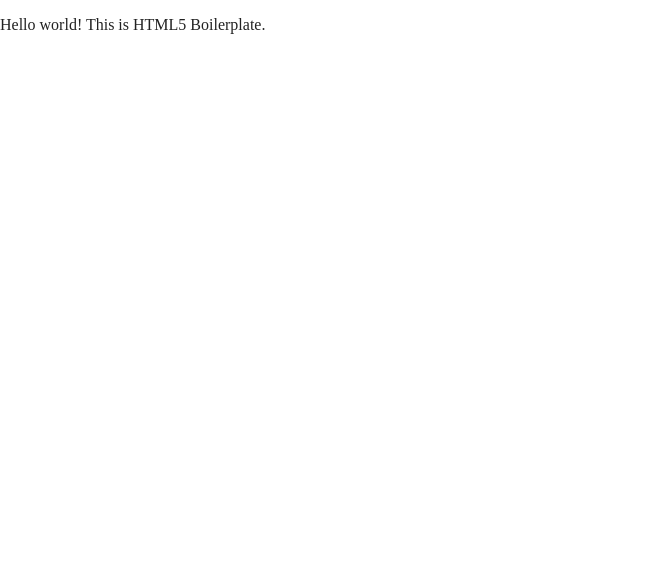
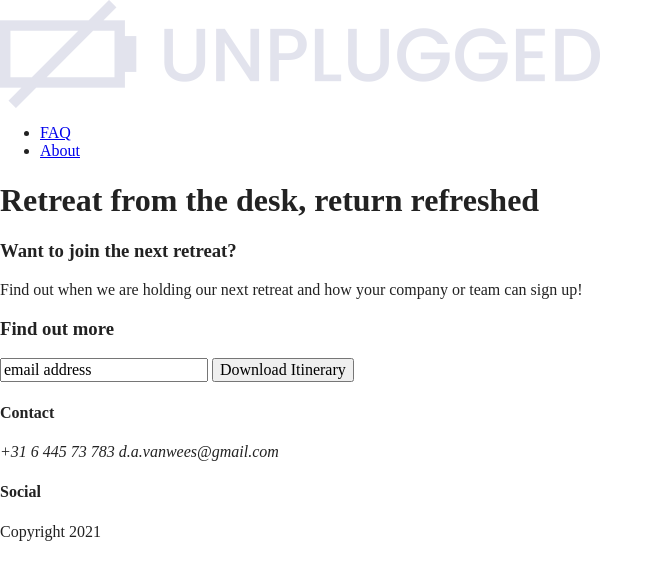
Before and after one commit to Denise-arlette/unplugged, a website built with Parcel: page index.html in a window 1280 px wide. Shown: the whole page, without its empty margins (0-663 px from the left). Built offline with nearby package versions, Linux system fonts and the light colour scheme.

Commit message:
HTML code header footer

```diff
--- a/index.html
+++ b/index.html
@@ -3,7 +3,7 @@
 
 <head>
   <meta charset="utf-8">
-  <title></title>
+  <title>Unplugged</title>
   <meta name="description" content="">
   <meta name="viewport" content="width=device-width, initial-scale=1">
 
@@ -25,7 +25,81 @@
 <body>
 
   <!-- Add your site or application content here -->
-  <p>Hello world! This is HTML5 Boilerplate.</p>
+  <header>
+      <div class="content-wrapper">
+        <a href="#"><img src="img/unpluggedlogo.png" alt="unplugged logo"></a>
+        <div class="header-divider"></div>
+        <nav>
+          <ul>
+            <li><a href="faq/index.html" target="_blank">FAQ</a></li>
+            <li><a href="about/index.html" target="_blank">About</a> </li>
+          </ul>
+        </nav>
+        <div class="header-image">
+        </div>
+        <h1>Retreat from the desk, return refreshed</h1>
+      </div> <!--header content-wrapper ends here-->
+  </header>
+
+  <main>
+    <section>
+      <div class="newsletter">
+        <h3>Want to join the next retreat?</h3>
+        <p>Find out when we are holding our next retreat and how your company or team can sign up!</p>
+        <h3>Find out more</h3>
+        <aside>
+          <input type="text" name="name" value="email address">
+          <input type="button" value="Download Itinerary">
+        </aside>
+      </div>
+
+    </section>
+
+    <section>
+      <div class="general-info">
+
+      </div>
+    </section>
+
+    <section>
+      <div class="previous">
+
+      </div>
+    </section>
+
+
+  </main> <!--main wrapper-->
+
+
+  <footer>
+    <div class="content-wrapper">
+        <div class="footer-content">
+          <div class="contact">
+            <h4>Contact</h4>
+            <address>
+              <p>+31 6 445 73 783 d.a.vanwees@gmail.com</p>
+            </address>
+          </div>
+          <div class="social">
+            <h4>Social</h4>
+            <div class="social-icons">
+              <p><a href="https://www.facebook.com/yoursite" target="_blank"></a></p>
+              <p><a href="https://www.instagram.com/" target="_blank"></a></p>
+              <p><a href="https://www.twitter.com/" target="_blank"></a></p>
+            </div>
+
+        </div> <!--footer content ends-->
+    </div> <!--footer content-wrapper ends here-->
+
+    <div class="copyright">
+      <p>Copyright 2021</p>
+    </div>
+
+  </footer>
+
+
+
+
   <script src="js/vendor/modernizr-3.11.2.min.js"></script>
   <script src="js/plugins.js"></script>
   <script src="js/main.js"></script>
```
Also changed, not shown: about/index.html (+57 -2 lines), faq/index.html (+58 -2 lines), img/rawpixel-800820-unsplash1.jpg (added), img/unpluggedlogo.png (added), 2 other files.
